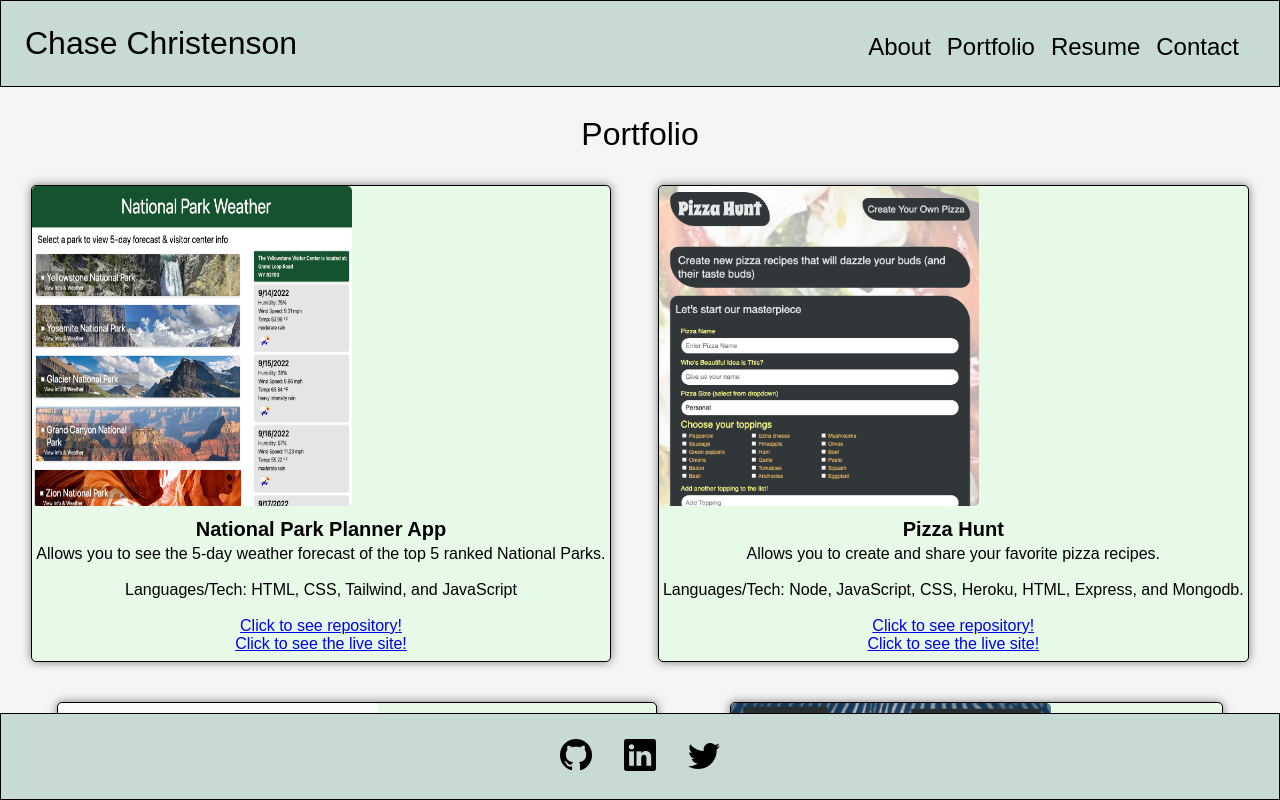
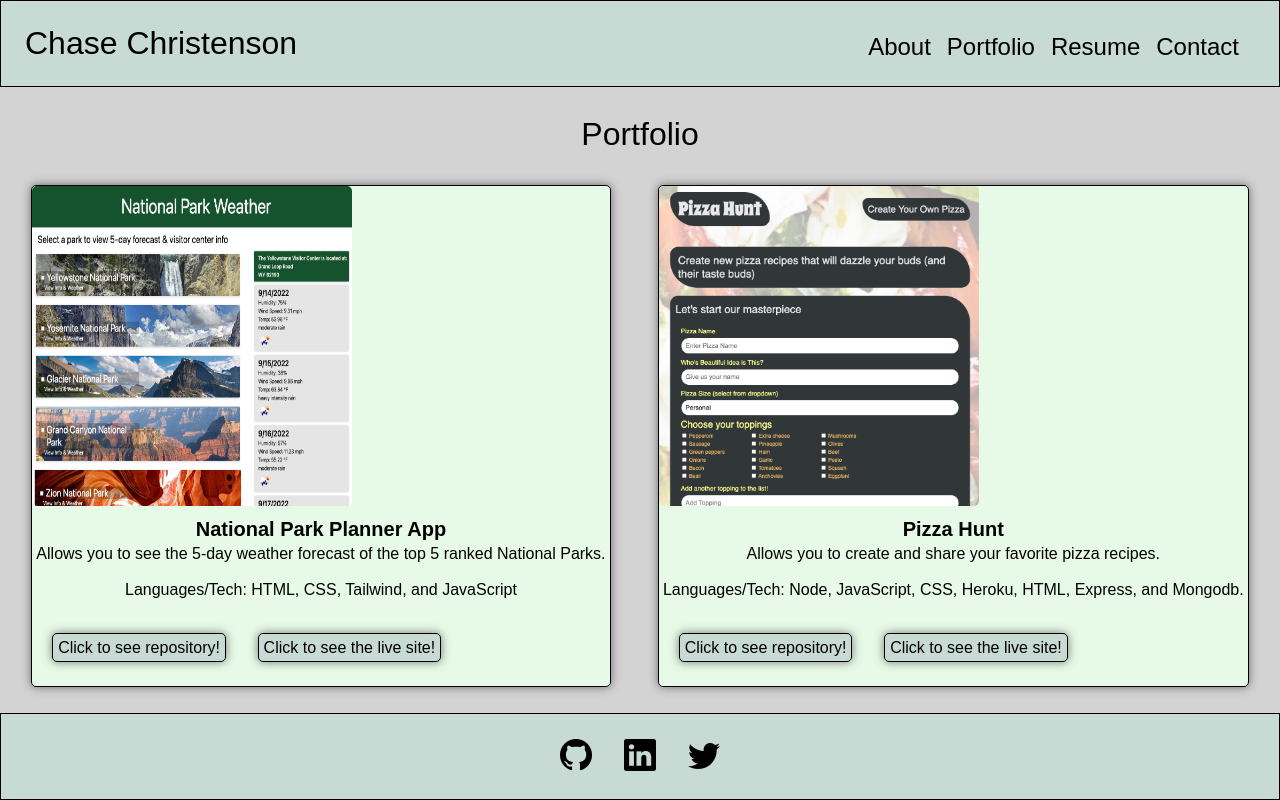
Before and after one commit to chasechri/react-port-pg, a React (Create React App) app: page / in a window 1280 px wide. Both pictures are taken after a click on the link "Portfolio". Shown: the top 800 px of the page. Built offline with nearby package versions, Linux system fonts and the light colour scheme.

Commit message:
button links

```diff
--- a/src/components/Portfolio/index.js
+++ b/src/components/Portfolio/index.js
@@ -22,6 +22,7 @@ function Portfolio() {
             <br></br>
             <p>Languages/Tech: HTML, CSS, Tailwind, and JavaScript</p>
             <br></br>
+            <div className="links">
               <a
                 href="https://github.com/chasechri/National-Park"
                 target="_blank"
@@ -38,6 +39,7 @@ function Portfolio() {
                 Click to see the live site!
               </a>
             </div>
+          </div>
         </article>
         <article className="pizza-hunt">
           <img alt="" src={pizza} />
@@ -50,6 +52,7 @@ function Portfolio() {
               Mongodb.
             </p>
             <br></br>
+            <div className="links">
               <a
                 href="https://github.com/chasechri/pizza-hunt"
                 target="_blank"
@@ -66,6 +69,7 @@ function Portfolio() {
                 Click to see the live site!
               </a>
             </div>
+          </div>
         </article>
         <article className="random-password">
           <img alt="" src={password}></img>
@@ -78,7 +82,7 @@ function Portfolio() {
             <br></br>
             <p>Languages/Tech: HTML, CSS, and JavaScript.</p>
             <br></br>
-            <br></br>
+            <div className="links">
               <a
                 href="https://github.com/chasechri/randompassword-by-cc"
                 target="_blank"
@@ -95,6 +99,7 @@ function Portfolio() {
                 Click to see the live site!
               </a>
             </div>
+          </div>
         </article>
         <article className="zookeepr-app">
           <img alt="" src={zookeepr}></img>
@@ -108,6 +113,7 @@ function Portfolio() {
               Languages/Tech: HTML, CSS, JavaScript, Node, Jest, and Express.
             </p>
             <br></br>
+            <div className="links">
               <a
                 href="https://github.com/chasechri/zookeepr"
                 target="_blank"
@@ -124,6 +130,7 @@ function Portfolio() {
                 Click to see the live site!
               </a>
             </div>
+          </div>
         </article>
         <article className="photo-port">
           <img alt="" src={pport}></img>
@@ -131,8 +138,10 @@ function Portfolio() {
             <h4>Photographer Portfolio</h4>
             <p>Portfolio website built for a photgrapher.</p>
             <br></br>
+            <br></br>
             <p>Languages/Tech: JavaScript, React, Node, and CSS. </p>
             <br></br>
+            <div className="links">
               <a
                 href="https://github.com/chasechri/photo-port"
                 target="_blank"
@@ -149,6 +158,7 @@ function Portfolio() {
                 Click to see the live site!
               </a>
             </div>
+          </div>
         </article>
         <article className="quiz-app">
           <img alt="" src={quiz}></img>
@@ -156,9 +166,10 @@ function Portfolio() {
             <h4>Quiz App</h4>
             <p>A simple 5 question timed quiz</p>
             <br></br>
+            <br></br>
             <p>Languages/Tech: HTML, CSS, and JavaScript.</p>
             <br></br>
-            <br></br>
+            <div className="links">
               <a
                 href="https://github.com/chasechri/codeine-quiz"
                 target="_blank"
@@ -175,6 +186,7 @@ function Portfolio() {
                 Click to see the live site!
               </a>
             </div>
+          </div>
         </article>
       </div>
     </section>
--- a/src/components/Resume/index.js
+++ b/src/components/Resume/index.js
@@ -1,12 +1,13 @@
 import React from "react";
-import Pdf from "../../assets/Documents/Chase-Christenson.pdf";
+// import Pdf from "../../assets/Documents/Chase-Christenson.pdf";
+import newPdf from "../../assets/Documents/Chase Christenson.pdf";
 
 function Resume() {
   return (
     <section id="resume" className="resume">
       <h3>Resume</h3>
       <button>
-        <a href={Pdf} target="_blank" rel="noreferrer">
+        <a href={newPdf} target="_blank" rel="noreferrer">
           Click here to download resume
         </a>
       </button>
--- a/src/index.css
+++ b/src/index.css
@@ -7,13 +7,13 @@
 }
 
 body {
-  background-color: whitesmoke;
-  height: 100%;
+  background-color: lightgrey;
+  height: 100vh;
 
 }
 
 #root {
-  height: 100%;
+  height: 100vh;
   display: flex;
   flex-direction: column;
 }
@@ -118,7 +118,7 @@ header nav ul li a:hover {
 }
 
 footer {
-  bottom: 0rem;
+  bottom: 0;
   /* display: flex;
   flex-direction: row;
   justify-content: center; */
@@ -217,6 +217,29 @@ footer {
   border-radius: 5px;
 }
 
+.links {
+  display: flex;
+  flex-direction: row;
+  /* border: 1px solid black; */
+}
+
+.links a {
+  border: 1px solid black;
+  color: black;
+  border-radius: 5px;
+  margin: 1rem;
+  padding: .3rem;
+  background-color:rgb(199, 218, 212);
+  text-decoration: none;
+  box-shadow: 0 0 10px rgb(0 0 0 / 50%)
+}
+
+.links a:hover {
+  border: 1px solid black;
+  background-color: lightgrey;
+  box-shadow: 0 0 10px rgb(0 0 0 / 75%);
+}
+
 /* portfolio section ends */
 
 /* Resume section begins */
@@ -243,12 +266,13 @@ footer {
   border-radius: 10px;
   border: 1px solid;
   margin-top: .7rem;
-  background-color: lightgray;
+  background-color: rgb(199, 218, 212);
+  box-shadow: 0 0 10px rgb(0 0 0 / 50%);
 
 }
 
 .resume button:hover {
-  background-color: rgb(199, 218, 212);
+  background-color: rgb(231, 249, 231);;
 }
 
 .resume button a {
```
Also changed, not shown: 1 other file (tests, documents, lock files or other folders). Lines whose indentation alone changed are shown as unchanged.
